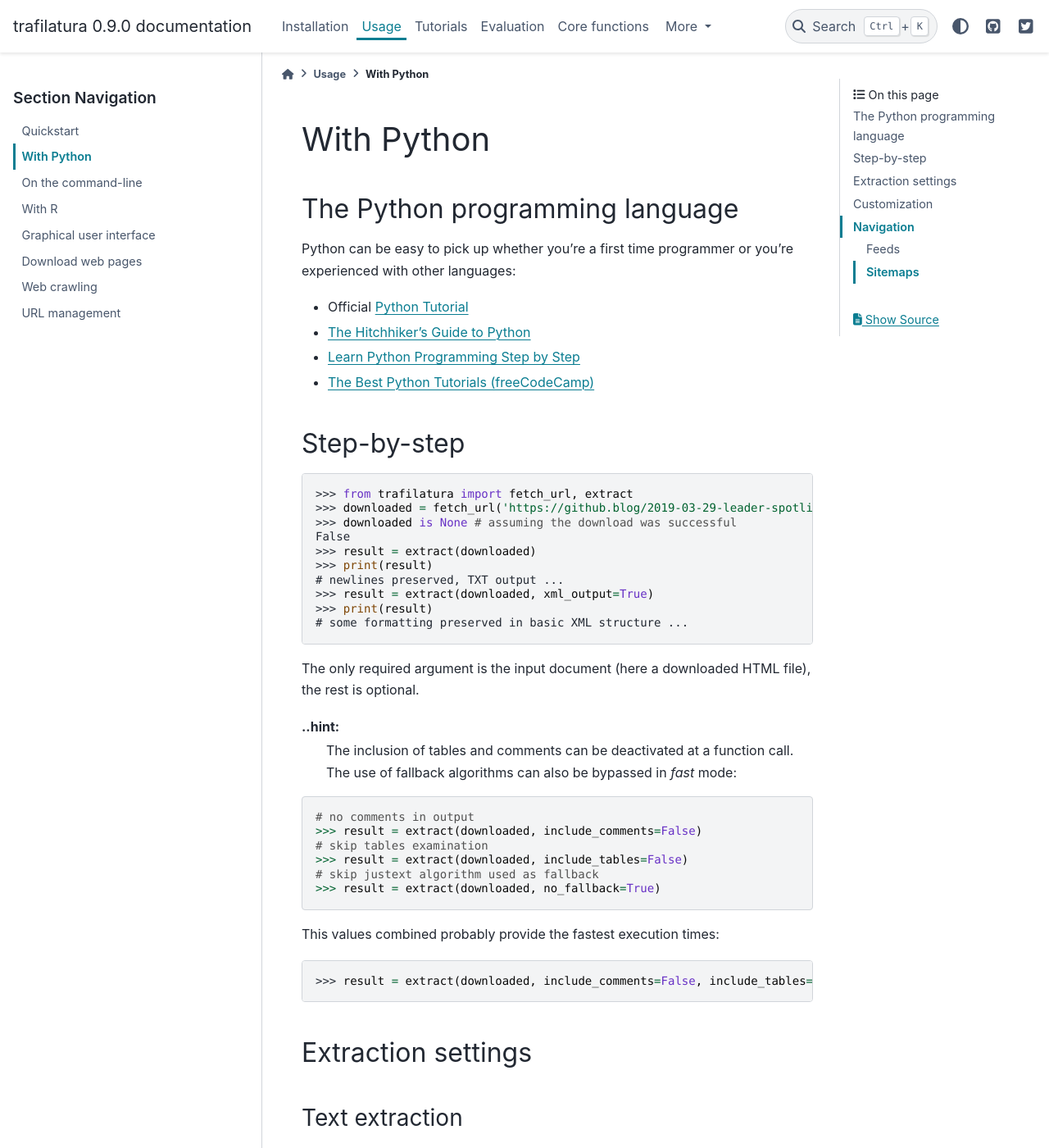
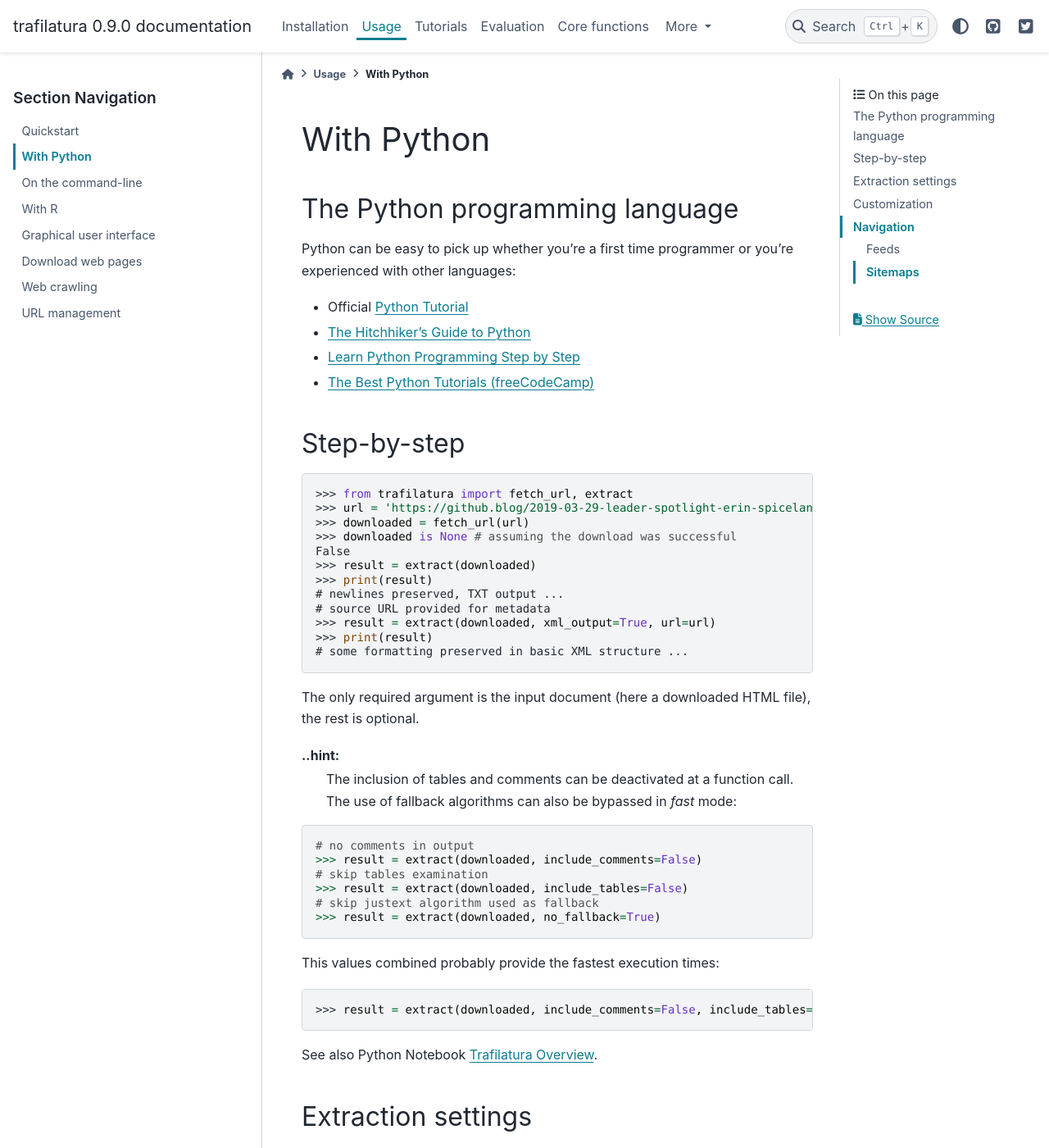
Before and after one commit to adbar/trafilatura, a Sphinx documentation site: the page built from docs/usage-python.rst, in a window 1280 px wide and 1400 px high. Shown: the whole window at 82% size. Built offline with Sphinx 7.4.7 and the PyData theme 0.15.4, drawn with Linux system fonts in a browser that asks for light colours.

Commit message:
docs overhaul + notebook

```diff
--- a/README.rst
+++ b/README.rst
@@ -99,6 +99,7 @@
 - `Installation <https://trafilatura.readthedocs.io/en/latest/installation.html>`_
 - Usage: `On the command-line <https://trafilatura.readthedocs.io/en/latest/usage-cli.html>`_, `With Python <https://trafilatura.readthedocs.io/en/latest/usage-python.html>`_, `With R <https://trafilatura.readthedocs.io/en/latest/usage-r.html>`_
 - `Core Python functions <https://trafilatura.readthedocs.io/en/latest/corefunctions.html>`_
+- Python Notebook `Trafilatura Overview <Trafilatura_Overview.ipynb>`_
 - `Tutorials <https://trafilatura.readthedocs.io/en/latest/tutorials.html>`_
 - `Evaluation <https://trafilatura.readthedocs.io/en/latest/evaluation.html>`_
 
--- a/docs/usage-python.rst
+++ b/docs/usage-python.rst
@@ -27,13 +27,15 @@
 .. code-block:: python
 
     >>> from trafilatura import fetch_url, extract
-    >>> downloaded = fetch_url('https://github.blog/2019-03-29-leader-spotlight-erin-spiceland/')
+    >>> url = 'https://github.blog/2019-03-29-leader-spotlight-erin-spiceland/'
+    >>> downloaded = fetch_url(url)
     >>> downloaded is None # assuming the download was successful
     False
     >>> result = extract(downloaded)
     >>> print(result)
     # newlines preserved, TXT output ...
-    >>> result = extract(downloaded, xml_output=True)
+    # source URL provided for metadata
+    >>> result = extract(downloaded, xml_output=True, url=url)
     >>> print(result)
     # some formatting preserved in basic XML structure ...
 
@@ -57,6 +59,8 @@
 
     >>> result = extract(downloaded, include_comments=False, include_tables=False, no_fallback=True)
 
+
+See also Python Notebook `Trafilatura Overview <Trafilatura_Overview.ipynb>`_.
 
 
 Extraction settings
```
Also changed, not shown: docs/used-by.rst (+7 -0 lines), docs/Trafilatura_Overview.ipynb (added).
